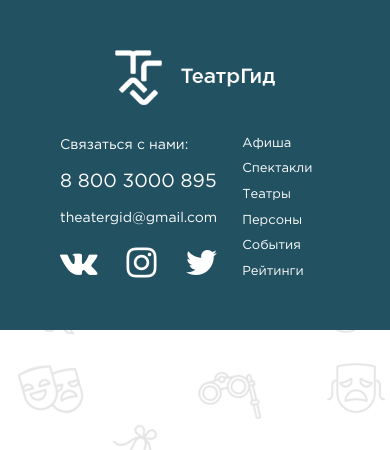
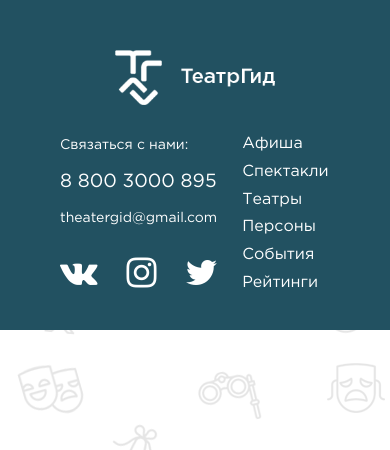
Before and after one commit to p-y-dev/teatrgid, a Django app: template frontend/templates/main.html in a window 390 px wide. Shown: the part 50-500 px from the top of the page. Run offline with Django 3.2, Linux system fonts and the light colour scheme; the template is opened without the code that fills it: most values are stand-ins (such as "Sample title", 1, 10 or a date in 2020); style sheets or scripts are compiled from the project's sources; some libraries are stand-ins or nearby versions.

Commit message:
new size mobile

```diff
--- a/frontend/static/style/main.sass
+++ b/frontend/static/style/main.sass
@@ -440,12 +440,12 @@ footer
                     margin-bottom: 5px
 
                     a
-                        font-size: 13px
+                        font-size: 16px
 
             .social-network
                 float: none
                 position: absolute
-                margin-top: 135px
+                margin-top: 145px
 
                 li
                     margin-left: 25px
```
Also changed, not shown: frontend/static/style/home/list-performances.sass (+4 -4 lines).
